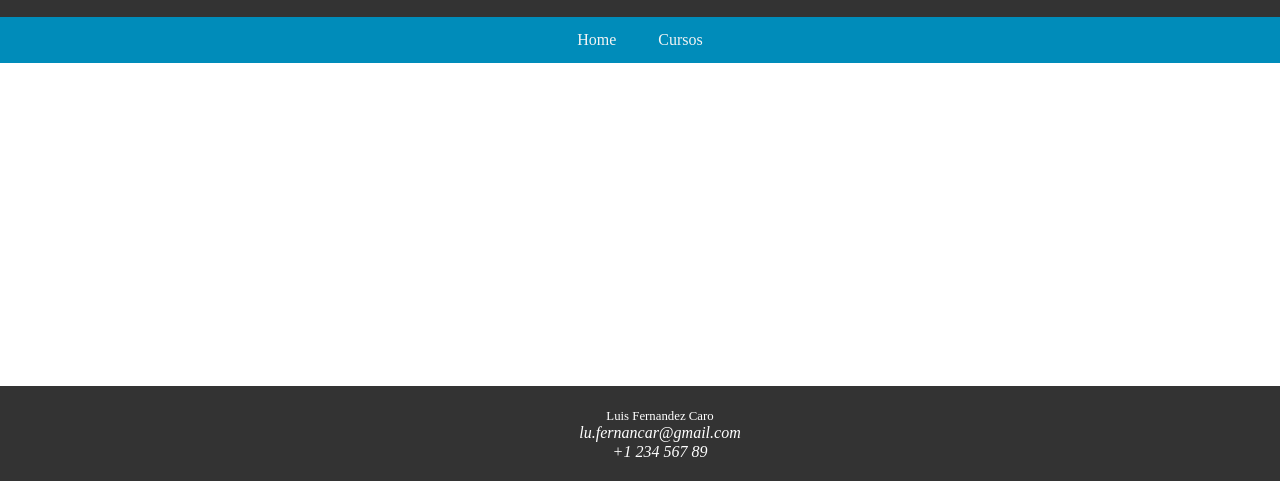
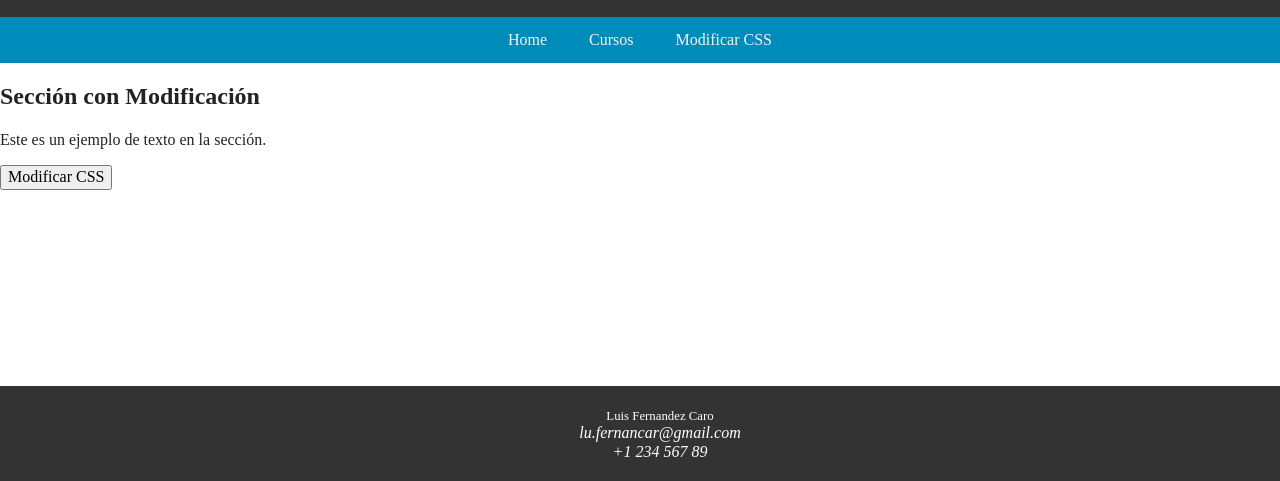
Before and after one commit to Luisfcaro/Actividadfinal_SCV_Luis_Fernandez, a website built with Parcel: page index.html in a window 1280 px wide. Shown: the part 319-800 px from the top of the page. Built offline with nearby package versions, Linux system fonts and the light colour scheme.

Commit message:
Usuario 3: features Modificar CSS

```diff
--- a/index.html
+++ b/index.html
@@ -39,11 +39,19 @@
     <ul>
         <li><a href="#">Home</a></li>
         <li><a href="#">Cursos</a></li>
+        <li><a href="#CSS">Modificar CSS</a></li>
     </ul>
 </nav>
 
   <div class="container">
   </div>
+
+
+  <section id="CSS">
+    <h2>Sección con Modificación</h2>
+    <p>Este es un ejemplo de texto en la sección.</p>
+    <button id="btnModificar" onclick="document.getElementById('CSS').style.backgroundColor = '#FFD700'; document.getElementById('CSS').style.border = '2px dashed #FFA500'; document.getElementById('CSS').style.color = '#333';">Modificar CSS</button>
+  </section>
 
   <footer>
     <small>Luis Fernandez Caro</small>
```
